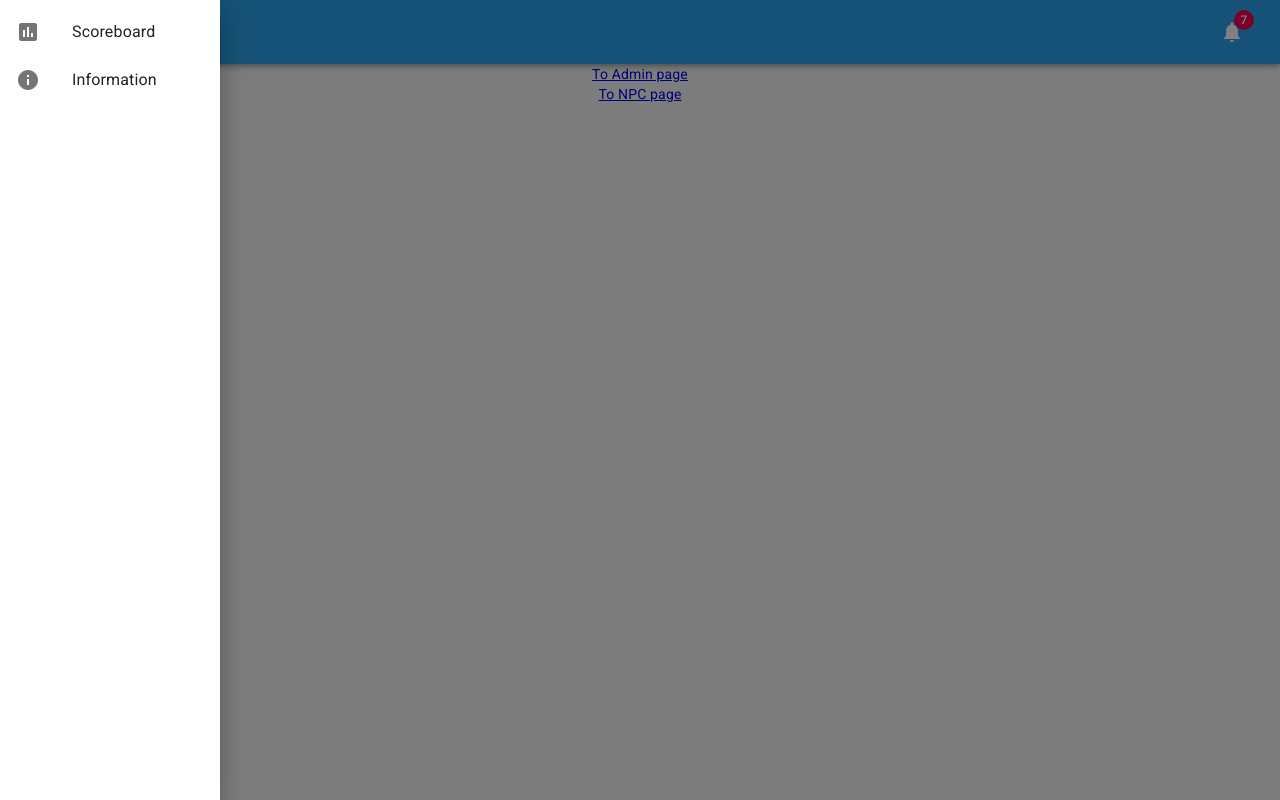
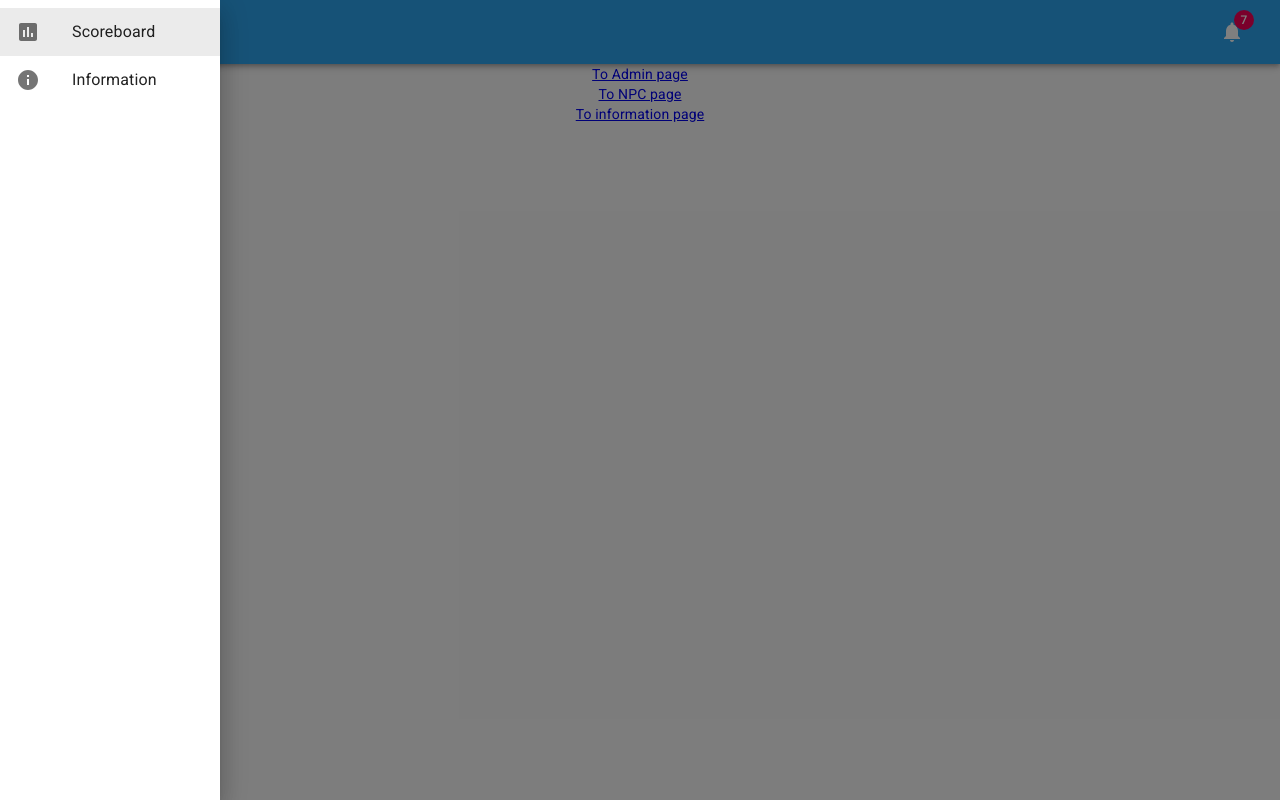
Before and after one commit to MortalHappiness/CampScoreboard, a React (Create React App) app: page / in a window 1280 px wide. Both pictures are taken after a click on the button "open drawer". Built offline with nearby package versions, Linux system fonts and the light colour scheme; no server answers.

Commit message:
Add information page routing

```diff
--- a/src/App.js
+++ b/src/App.js
@@ -27,6 +27,13 @@ export default function App() {
               To NPC page
               <br />
             </Link>
+            <Link to="/information">
+              To information page
+              <br />
+            </Link>
+          </Route>
+          <Route exact path="/information">
+            Information page
           </Route>
           <Route exact path="/admin">
             Admin page
--- a/src/app/TopBar/index.js
+++ b/src/app/TopBar/index.js
@@ -27,6 +27,7 @@ const BarTitle = () => {
       <Switch>
         <Route path="/admin">Admin Page</Route>
         <Route path="/npc">NPC Page</Route>
+        <Route path="/information">Information</Route>
         <Route path="/">Scoreboard</Route>
       </Switch>
     </Typography>
--- a/src/app/TopBar/menu.js
+++ b/src/app/TopBar/menu.js
@@ -1,4 +1,5 @@
 import React, { useState } from "react";
+import { useLocation, useHistory } from "react-router-dom";
 
 import { makeStyles } from "@material-ui/core/styles";
 import IconButton from "@material-ui/core/IconButton";
@@ -24,6 +25,25 @@ const useStyles = makeStyles((theme) => ({
 
 // ========================================
 
+const ListItemLink = ({ to, icon, text }) => {
+  const { pathname } = useLocation();
+  const history = useHistory();
+  const isMatch = to === pathname;
+
+  const handleOnClick = () => {
+    if (!isMatch) {
+      history.push(to);
+    }
+  };
+
+  return (
+    <ListItem button onClick={handleOnClick} selected={isMatch}>
+      <ListItemIcon>{icon}</ListItemIcon>
+      <ListItemText primary={text} />
+    </ListItem>
+  );
+};
+
 export default function MenuButtonDrawer() {
   const classes = useStyles();
   const [isOpen, setIsOpen] = useState(false);
@@ -47,19 +67,12 @@ export default function MenuButtonDrawer() {
       onKeyDown={toggleDrawer(false)}
     >
       <List>
-        <ListItem button>
-          <ListItemIcon>
-            <PollIcon />
-          </ListItemIcon>
-          <ListItemText primary={"Scoreboard"} />
-        </ListItem>
-
-        <ListItem button>
-          <ListItemIcon>
-            <InfoIcon />
-          </ListItemIcon>
-          <ListItemText primary={"Information"} />
-        </ListItem>
+        <ListItemLink to="/" icon={<PollIcon />} text={"Scoreboard"} />
+        <ListItemLink
+          to="/information"
+          icon={<InfoIcon />}
+          text={"Information"}
+        />
       </List>
     </div>
   );
```
